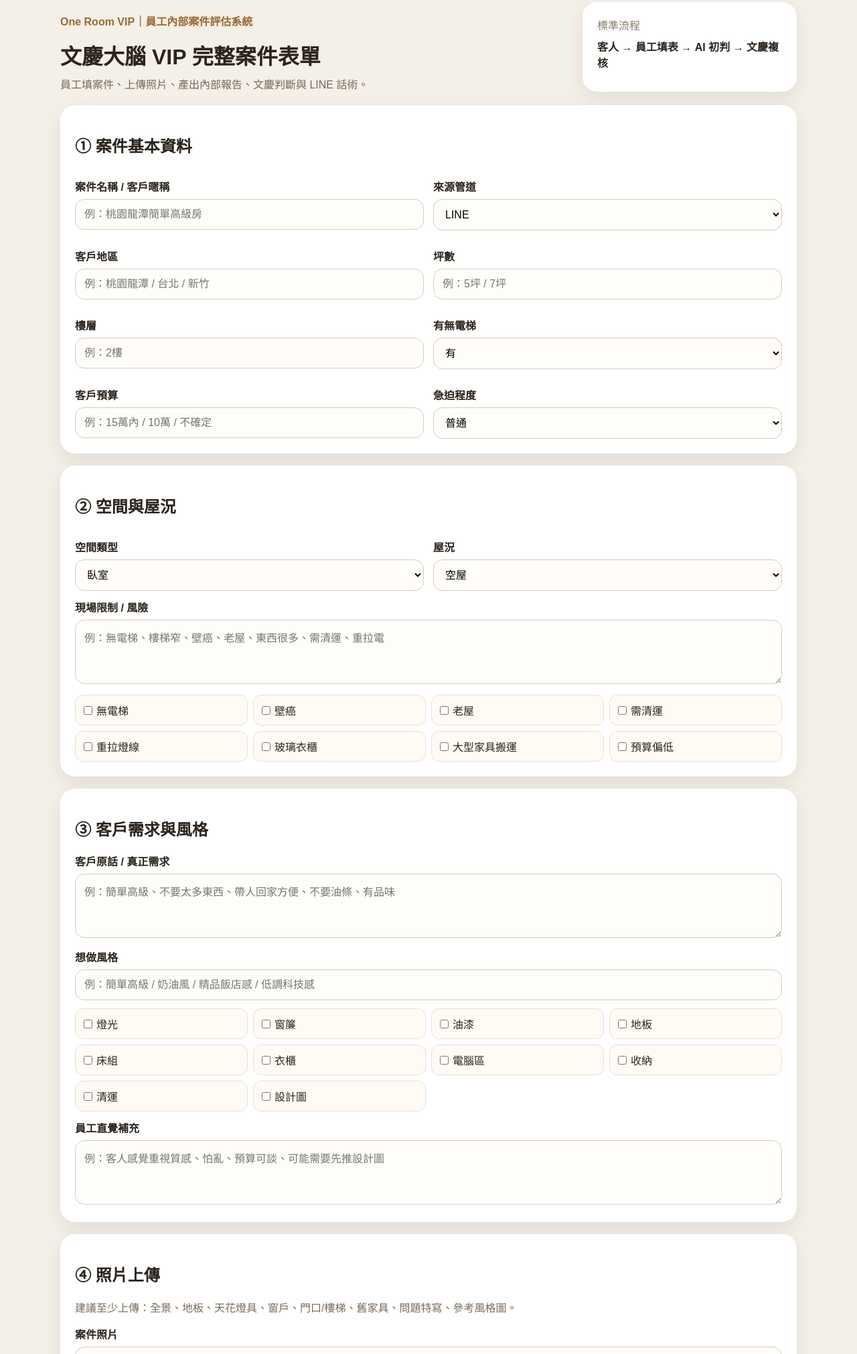
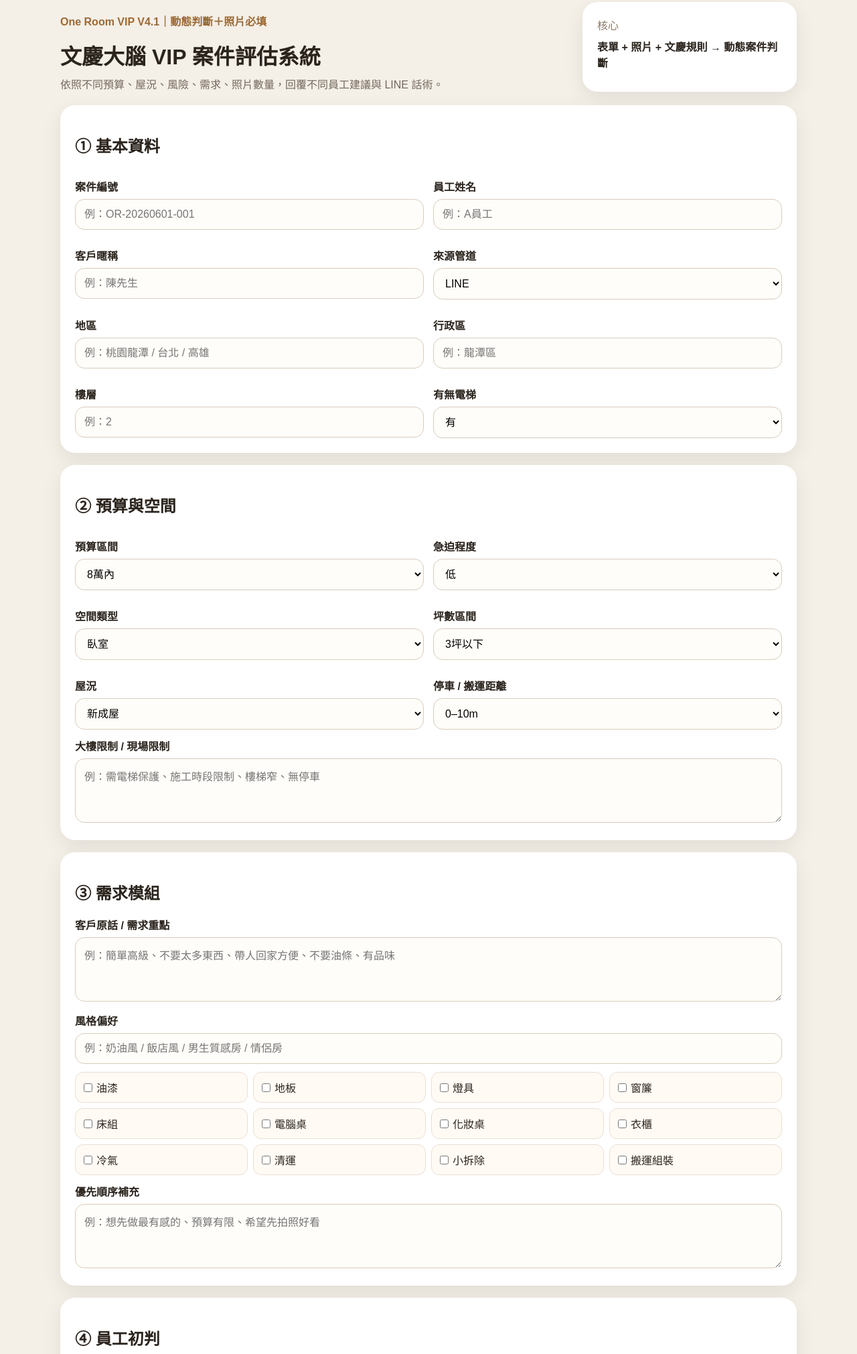
Before and after one commit to as556986-jpg/one-room-ai, a website: page one_room_internal_case_assessment_v1_gpt.html in a window 1280 px wide. Shown: the part 21-2042 px from the top of the page at 67% size. Drawn offline with Linux system fonts and the light colour scheme.

Commit message:
Add files via upload

```diff
--- a/one_room_internal_case_assessment_v1_gpt.html
+++ b/one_room_internal_case_assessment_v1_gpt.html
@@ -1,78 +1,103 @@
 <!DOCTYPE html>
 <html lang="zh-Hant">
 <head>
-<meta charset="UTF-8"><meta name="viewport" content="width=device-width, initial-scale=1.0">
-<title>One Room 文慶大腦 VIP 完整案件表單</title>
+<meta charset="UTF-8">
+<meta name="viewport" content="width=device-width, initial-scale=1.0">
+<title>One Room 文慶大腦 V4.1｜動態照片判斷版</title>
 <link rel="stylesheet" href="public/style.css">
 </head>
 <body>
 <main class="app">
 <section class="hero">
-<div>
-<p class="eyebrow">One Room VIP｜員工內部案件評估系統</p>
-<h1>文慶大腦 VIP 完整案件表單</h1>
-<p class="subtitle">員工填案件、上傳照片、產出內部報告、文慶判斷與 LINE 話術。</p>
-</div>
-<div class="status-card"><span>標準流程</span><strong>客人 → 員工填表 → AI 初判 → 文慶複核</strong></div>
+  <div>
+    <p class="eyebrow">One Room VIP V4.1｜動態判斷＋照片必填</p>
+    <h1>文慶大腦 VIP 案件評估系統</h1>
+    <p class="subtitle">依照不同預算、屋況、風險、需求、照片數量，回覆不同員工建議與 LINE 話術。</p>
+  </div>
+  <div class="status-card">
+    <span>核心</span>
+    <strong>表單 + 照片 + 文慶規則 → 動態案件判斷</strong>
+  </div>
 </section>
 
 <form id="caseForm" class="form-grid">
 <section class="panel">
-<h2>① 案件基本資料</h2>
+<h2>① 基本資料</h2>
 <div class="grid two">
-<label>案件名稱 / 客戶暱稱<input name="caseName" placeholder="例：桃園龍潭簡單高級房"></label>
-<label>來源管道<select name="leadSource"><option>LINE</option><option>IG</option><option>FB</option><option>老客介紹</option><option>其他</option></select></label>
-<label>客戶地區<input name="area" placeholder="例：桃園龍潭 / 台北 / 新竹"></label>
-<label>坪數<input name="size" placeholder="例：5坪 / 7坪"></label>
-<label>樓層<input name="floor" placeholder="例：2樓"></label>
+<label>案件編號<input name="caseId" placeholder="例：OR-20260601-001"></label>
+<label>員工姓名<input name="staffName" placeholder="例：A員工"></label>
+<label>客戶暱稱<input name="customerAlias" placeholder="例：陳先生"></label>
+<label>來源管道<select name="leadSource"><option>LINE</option><option>IG</option><option>FB</option><option>電話</option><option>介紹</option><option>其他</option></select></label>
+<label>地區<input name="region" placeholder="例：桃園龍潭 / 台北 / 高雄"></label>
+<label>行政區<input name="district" placeholder="例：龍潭區"></label>
+<label>樓層<input name="floorNumber" type="number" min="1" placeholder="例：2"></label>
 <label>有無電梯<select name="elevator"><option>有</option><option>無</option><option>不確定</option></select></label>
-<label>客戶預算<input name="budget" placeholder="例：15萬內 / 10萬 / 不確定"></label>
-<label>急迫程度<select name="urgency"><option>普通</option><option>急</option><option>很急</option><option>不急</option></select></label>
 </div>
 </section>
 
 <section class="panel">
-<h2>② 空間與屋況</h2>
+<h2>② 預算與空間</h2>
 <div class="grid two">
-<label>空間類型<select name="spaceType"><option>臥室</option><option>套房</option><option>客廳</option><option>電競房</option><option>出租房</option><option>情侶房</option><option>書房</option><option>其他</option></select></label>
-<label>屋況<select name="houseCondition"><option>空屋</option><option>租屋</option><option>一般中古屋</option><option>老屋</option><option>新成屋</option><option>很亂</option></select></label>
+<label>預算區間
+<select name="budgetBand">
+<option>8萬內</option><option>8–10萬</option><option>10–12萬</option><option>12–16萬</option><option>16–24萬</option><option>24–35萬</option><option>35萬以上</option><option>不確定</option>
+</select>
+</label>
+<label>急迫程度<select name="urgency"><option>低</option><option>中</option><option>高</option><option>很急</option></select></label>
+<label>空間類型<select name="spaceType"><option>臥室</option><option>套房</option><option>客廳</option><option>書房</option><option>電競房</option><option>三房兩廳</option><option>其他</option></select></label>
+<label>坪數區間<select name="sizeBand"><option>3坪以下</option><option>3–5坪</option><option>5–8坪</option><option>8–12坪</option><option>12坪以上</option></select></label>
+<label>屋況<select name="houseCondition"><option>新成屋</option><option>一般中古屋</option><option>老屋</option><option>租屋</option><option>空屋</option><option>很亂</option></select></label>
+<label>停車 / 搬運距離<select name="walkingDistance"><option>0–10m</option><option>10–30m</option><option>30m以上</option><option>不確定</option></select></label>
 </div>
-<label>現場限制 / 風險<textarea name="siteRisk" placeholder="例：無電梯、樓梯窄、壁癌、老屋、東西很多、需清運、重拉電"></textarea></label>
-<div class="checks">
-<label><input type="checkbox" name="riskTags" value="無電梯">無電梯</label>
-<label><input type="checkbox" name="riskTags" value="壁癌">壁癌</label>
-<label><input type="checkbox" name="riskTags" value="老屋">老屋</label>
-<label><input type="checkbox" name="riskTags" value="需清運">需清運</label>
-<label><input type="checkbox" name="riskTags" value="重拉燈線">重拉燈線</label>
-<label><input type="checkbox" name="riskTags" value="玻璃衣櫃">玻璃衣櫃</label>
-<label><input type="checkbox" name="riskTags" value="大型家具搬運">大型家具搬運</label>
-<label><input type="checkbox" name="riskTags" value="客戶預算偏低">預算偏低</label>
-</div>
+<label>大樓限制 / 現場限制<textarea name="buildingRules" placeholder="例：需電梯保護、施工時段限制、樓梯窄、無停車"></textarea></label>
 </section>
 
 <section class="panel">
-<h2>③ 客戶需求與風格</h2>
-<label>客戶原話 / 真正需求<textarea name="clientWords" placeholder="例：簡單高級、不要太多東西、帶人回家方便、不要油條、有品味"></textarea></label>
-<label>想做風格<input name="style" placeholder="例：簡單高級 / 奶油風 / 精品飯店感 / 低調科技感"></label>
+<h2>③ 需求模組</h2>
+<label>客戶原話 / 需求重點<textarea name="clientWords" placeholder="例：簡單高級、不要太多東西、帶人回家方便、不要油條、有品味"></textarea></label>
+<label>風格偏好<input name="stylePreference" placeholder="例：奶油風 / 飯店風 / 男生質感房 / 情侶房"></label>
 <div class="checks">
-<label><input type="checkbox" name="needTags" value="燈光">燈光</label>
-<label><input type="checkbox" name="needTags" value="窗簾">窗簾</label>
-<label><input type="checkbox" name="needTags" value="油漆">油漆</label>
-<label><input type="checkbox" name="needTags" value="地板">地板</label>
-<label><input type="checkbox" name="needTags" value="床組">床組</label>
-<label><input type="checkbox" name="needTags" value="衣櫃">衣櫃</label>
-<label><input type="checkbox" name="needTags" value="電腦區">電腦區</label>
-<label><input type="checkbox" name="needTags" value="收納">收納</label>
-<label><input type="checkbox" name="needTags" value="清運">清運</label>
-<label><input type="checkbox" name="needTags" value="設計圖">設計圖</label>
+<label><input type="checkbox" name="modules" value="油漆">油漆</label>
+<label><input type="checkbox" name="modules" value="地板">地板</label>
+<label><input type="checkbox" name="modules" value="燈具">燈具</label>
+<label><input type="checkbox" name="modules" value="窗簾">窗簾</label>
+<label><input type="checkbox" name="modules" value="床組">床組</label>
+<label><input type="checkbox" name="modules" value="電腦桌">電腦桌</label>
+<label><input type="checkbox" name="modules" value="化妝桌">化妝桌</label>
+<label><input type="checkbox" name="modules" value="衣櫃">衣櫃</label>
+<label><input type="checkbox" name="modules" value="冷氣">冷氣</label>
+<label><input type="checkbox" name="modules" value="清運">清運</label>
+<label><input type="checkbox" name="modules" value="小拆除">小拆除</label>
+<label><input type="checkbox" name="modules" value="搬運組裝">搬運組裝</label>
 </div>
-<label>員工直覺補充<textarea name="staffNote" placeholder="例：客人感覺重視質感、怕亂、預算可談、可能需要先推設計圖"></textarea></label>
+<label>優先順序補充<textarea name="priorityNote" placeholder="例：想先做最有感的、預算有限、希望先拍照好看"></textarea></label>
 </section>
 
 <section class="panel">
-<h2>④ 照片上傳</h2>
-<p class="hint">建議至少上傳：全景、地板、天花燈具、窗戶、門口/樓梯、舊家具、問題特寫、參考風格圖。</p>
-<label>案件照片<input id="photos" type="file" accept="image/*" multiple></label>
+<h2>④ 員工初判</h2>
+<div class="grid two">
+<label>牆面狀況<select name="wallCondition"><option>正常</option><option>髒污</option><option>裂痕</option><option>疑似壁癌</option><option>不明</option></select></label>
+<label>地板判斷<select name="floorCondition"><option>可留</option><option>建議換</option><option>必換</option><option>不明</option></select></label>
+<label>燈光判斷<select name="lightCondition"><option>可留</option><option>建議改</option><option>必改</option><option>不明</option></select></label>
+<label>家具可保留<select name="keepFurniture"><option>多數可留</option><option>部分可留</option><option>幾乎不可留</option><option>不明</option></select></label>
+<label>清運量<select name="clearanceLevel"><option>少</option><option>中</option><option>多</option><option>非常多</option></select></label>
+<label>搬運風險<select name="movingRisk"><option>低</option><option>中</option><option>高</option></select></label>
+</div>
+<div class="checks">
+<label><input type="checkbox" name="customerRisk" value="龜毛">龜毛</label>
+<label><input type="checkbox" name="customerRisk" value="一直比價">一直比價</label>
+<label><input type="checkbox" name="customerRisk" value="很急">很急</label>
+<label><input type="checkbox" name="customerRisk" value="想豪宅感但預算低">想豪宅感但預算低</label>
+<label><input type="checkbox" name="customerRisk" value="猶豫">猶豫</label>
+</div>
+<label>內部備註<textarea name="internalNote" placeholder="例：無電梯衣櫃要先提醒，客人可能會比價"></textarea></label>
+</section>
+
+<section class="panel">
+<h2>⑤ 現場照片上傳｜必填</h2>
+<p class="hint">未上傳照片時，系統會拒絕分析。建議：房間全景、地板、窗戶/窗簾、天花/原燈具、門口/樓梯/電梯、舊家具、問題特寫。</p>
+<label>案件照片<input id="photos" type="file" accept="image/jpeg,image/png,image/webp" multiple></label>
+<div id="photoStatus" class="photo-status">尚未上傳照片。</div>
 <div id="photoPreview" class="photo-preview"></div>
 </section>
 
@@ -80,12 +105,12 @@
 <button type="button" onclick="buildReport()">產生內部報告</button>
 <button type="button" onclick="copyReport()">複製報告</button>
 <button type="button" onclick="downloadReport()">下載 TXT</button>
-<button type="button" class="primary" onclick="sendToBrain()">送出文慶 AI 分析</button>
+<button type="button" class="primary" onclick="sendToBrain()">送出文慶大腦評估</button>
 </section>
 </form>
 
-<section class="panel output-panel"><h2>⑤ 內部案件報告</h2><pre id="reportOutput">尚未產生報告。</pre></section>
-<section class="panel output-panel"><h2>⑥ 文慶大腦回覆</h2><pre id="aiOutput">尚未送出 AI 分析。</pre></section>
+<section class="panel output-panel"><h2>⑥ 內部案件報告</h2><pre id="reportOutput">尚未產生報告。</pre></section>
+<section class="panel output-panel"><h2>⑦ 文慶大腦回覆</h2><pre id="aiOutput">尚未送出分析。</pre></section>
 </main>
 <script src="public/app.js"></script>
 </body>
```
